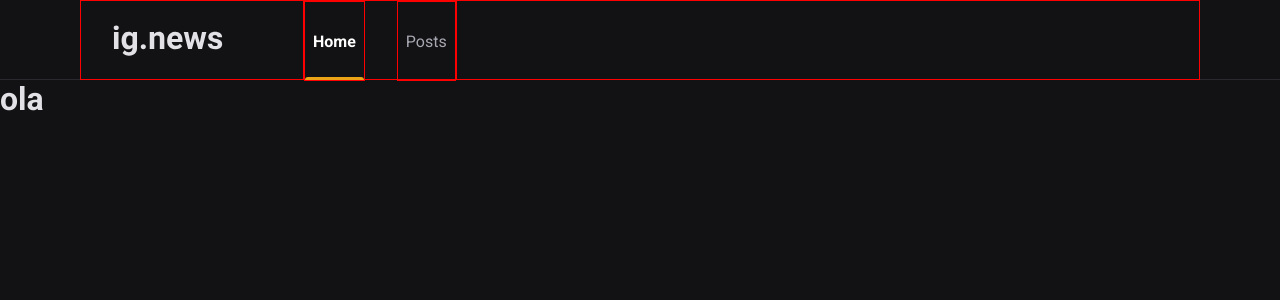
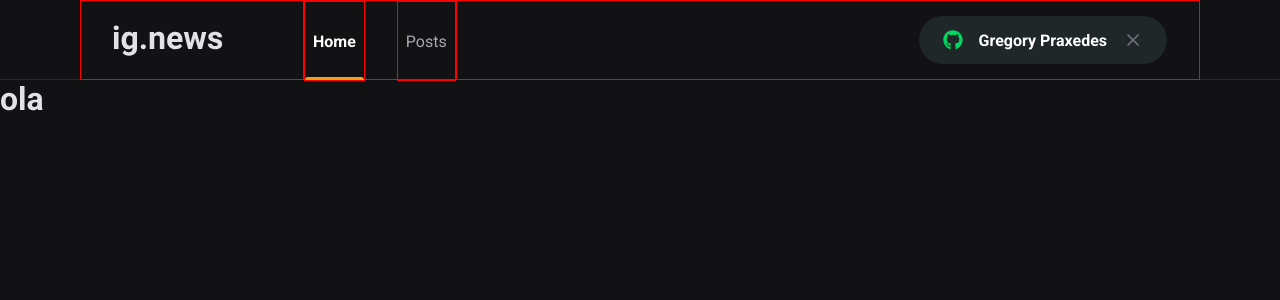
Before and after one commit to gregory6z/react.news, a Next.js app: page / in a window 1280 px wide. Shown: the top 300 px of the page. Built offline with nearby package versions, Linux system fonts and the light colour scheme.

Commit message:
component creation ( SignInButton )

```diff
--- a/package.json
+++ b/package.json
@@ -16,6 +16,7 @@
     "next": "12.1.0",
     "react": "17.0.2",
     "react-dom": "17.0.2",
+    "react-icons": "^4.3.1",
     "sass": "^1.49.9"
   },
   "devDependencies": {
@@ -40,7 +41,7 @@
   "husky": {
     "hooks": {
       "pre-commit": "pretty-quick --staged && npm run lint"
-     }
+    }
   },
   "main": "index.js",
   "author": "gregory6z <gregoryrag@gmail.com>",
--- a/src/pages/components/Header/index.tsx
+++ b/src/pages/components/Header/index.tsx
@@ -1,4 +1,5 @@
 import styles from './styles.module.scss';
+import { SignInButton } from '../SignInButton';
 
 export function Header() {
   return (
@@ -9,6 +10,7 @@
           <a className={styles.active} href="#">Home</a>
           <a href="#">Posts</a>
         </nav>
+        <SignInButton />
       </div>
     </header>
   );
--- a/src/pages/components/Header/styles.module.scss
+++ b/src/pages/components/Header/styles.module.scss
@@ -54,4 +54,8 @@
       }
     }
   }
+
+  button{
+    margin-left:auto;
+  }
 }
--- /dev/null
+++ b/src/pages/components/SignInButton/index.tsx
@@ -0,0 +1,20 @@
+import { FaGithub } from 'react-icons/fa';
+import { FiX } from 'react-icons/fi';
+import styles from './styles.module.scss';
+
+export function SignInButton() {
+  const isUserLoggedIn = true;
+
+  return isUserLoggedIn ? (
+    <button className={styles.signInButton} type="button">
+      <FaGithub color="#04d361" />
+      Gregory Praxedes
+      <FiX className={styles.closeIcon} color="#737380" />
+    </button>
+  ) : (
+    <button className={styles.signInButton} type="button">
+      <FaGithub color="#eba417" />
+      Connecter avec GitHub
+    </button>
+  );
+}
--- /dev/null
+++ b/src/pages/components/SignInButton/styles.module.scss
@@ -0,0 +1,32 @@
+.signInButton{
+  height: 3rem;
+  border-radius: 3rem;
+  background: var(--gray-850);
+  border:0;
+  padding: 0 1.5rem;
+
+  display:flex;
+  align-items: center;
+  justify-content: center;
+
+  color:var(--white);
+  font-weight:bold;
+
+  svg{
+    width:20px;
+    height:20px;
+  }
+
+  svg:first-child{
+    margin-right:1rem;
+  }
+  svg.closeIcon{
+    margin-left: 1rem;
+  }
+
+  transition: filter 0.2s;
+
+  &:hover{
+    filter: brightness(0.8)
+  }
+}
--- a/src/styles/global.scss
+++ b/src/styles/global.scss
@@ -10,6 +10,7 @@
   --gray-100:#e1e1e6;
   --gray-300:#a8a8b3;
   --gray-800:#29292e;
+  --gray-850:#1f2729;
   --gray-900:#121214;
 
   --cyan-500:#61dafb;
```
Also changed, not shown: .eslintrc.json, 1 other file (tests, documents, lock files or other folders).
